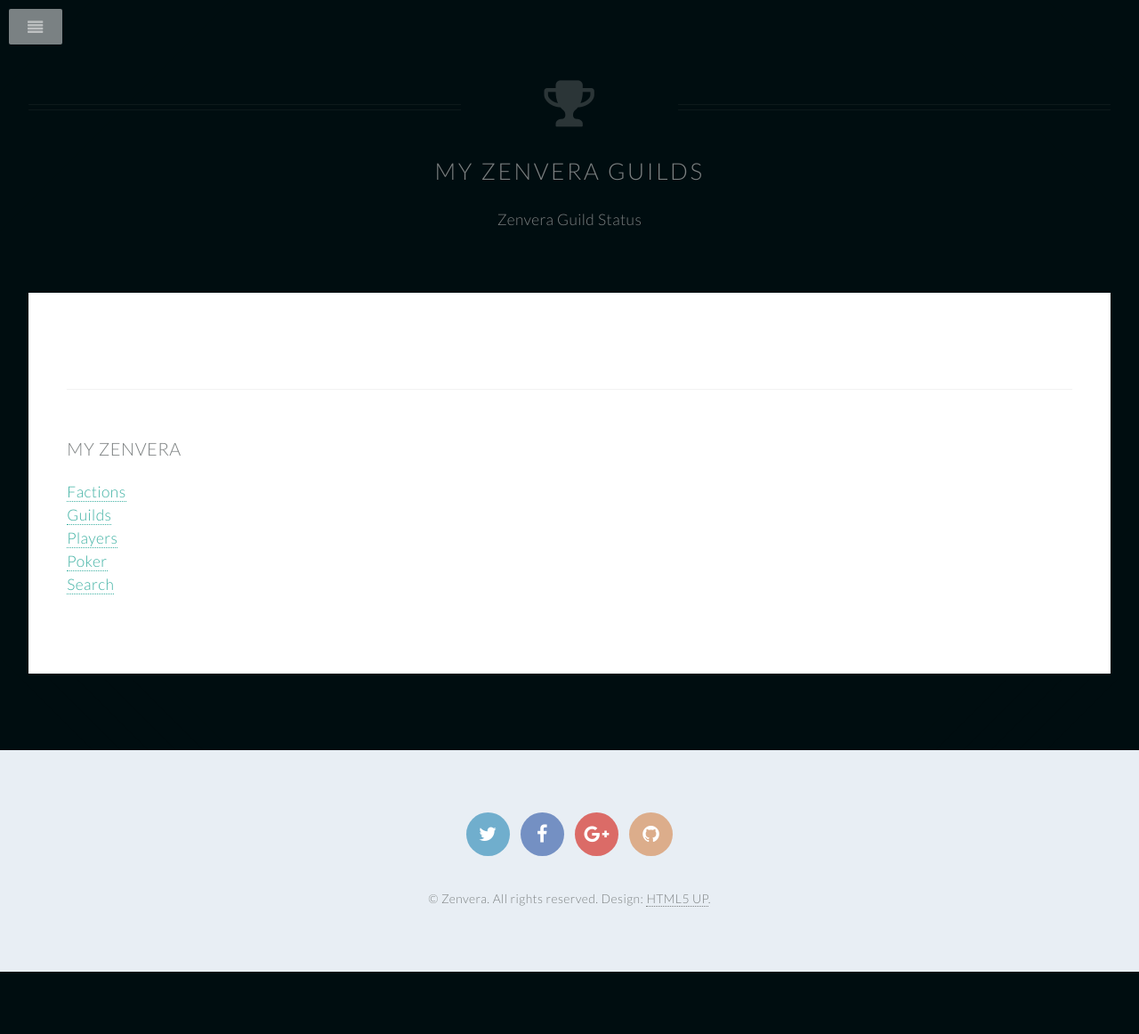
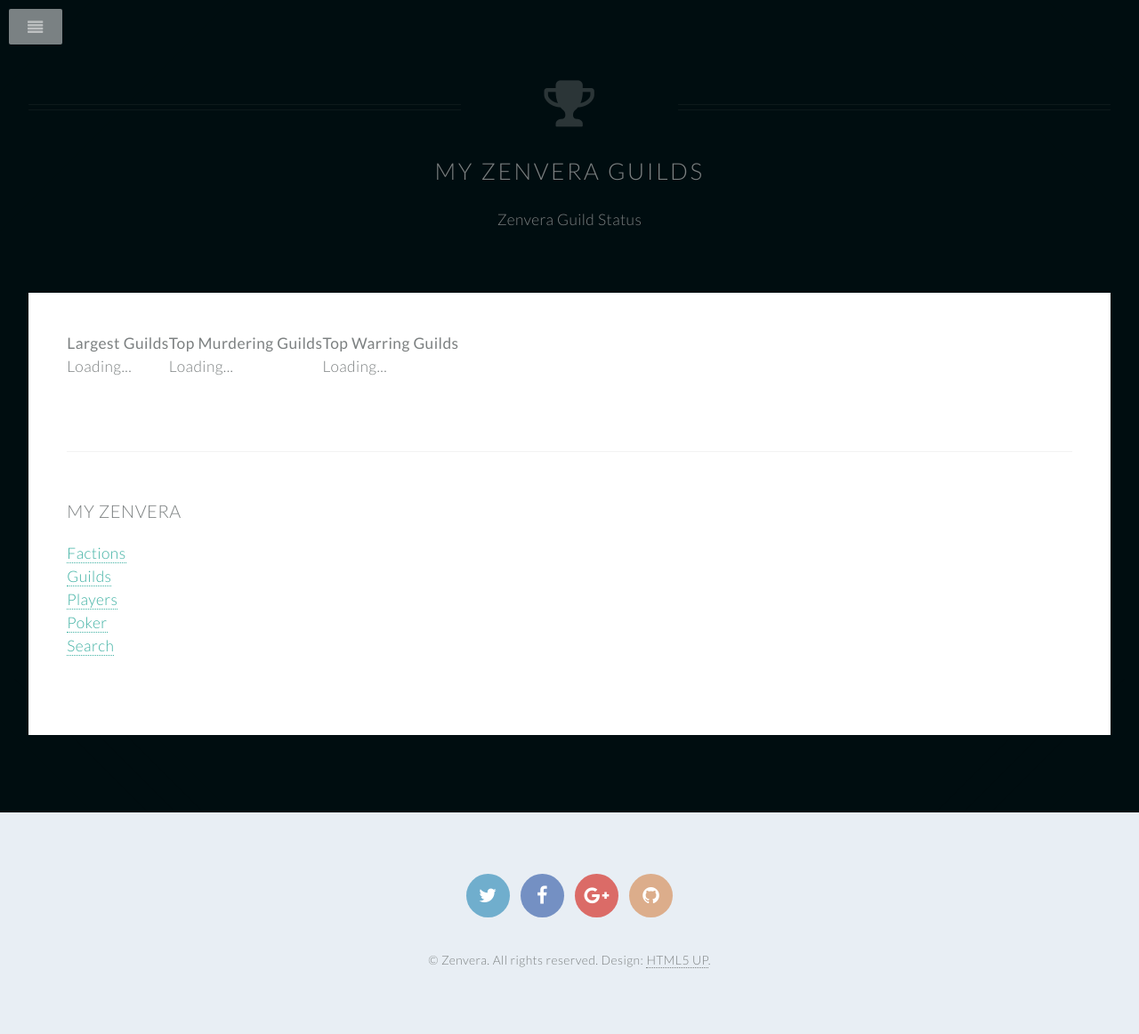
Before and after one commit to greeduomacro/zenvera.github.io, a Jekyll site: the page built from myzv-guilds.md, in a window 1280 px wide. Shown: the whole page at 89% size. Built offline with Jekyll 4.4.1, drawn with Linux system fonts in a browser that asks for light colours; nearby versions of some CDN libraries; before the commit the page ends 1092 px from its top, so only the background shows below that.

Commit message:
cleaning

```diff
--- a/myzv-guilds.md
+++ b/myzv-guilds.md
@@ -6,6 +6,26 @@
 icon: fa-trophy
 ---
 {% raw %}
-<p id="guilds"></p>
-<script>$.get('https://myzv.herokuapp.com/guilds.php', function( data ) { $( '#guilds' ).html( data ); });</script>
+<div style="float: left;">
+<fieldset>
+<legend><strong>Largest Guilds</strong></legend>
+<div id="largest-guilds">Loading...</div>
+</fieldset>
+</div>
+<div style="float: left;">
+<fieldset>
+<legend><strong>Top Murdering Guilds</strong></legend>
+<div id="murdering-guilds">Loading...</div>
+</fieldset>
+</div>
+<div style="float: left;">
+<fieldset>
+<legend><strong>Top Warring Guilds</strong></legend>
+<div id="warring-guilds">Loading...</div>
+</fieldset>
+</div>
+<p style="clear: both;"></p>
+<script>$.get('https://myzv.herokuapp.com/guild-size-rankings.php', function( data ) { $( '#largest-guilds' ).html( data ); });</script>
+<script>$.get('https://myzv.herokuapp.com/guild-murder-rankings.php', function( data ) { $( '#murdering-guilds' ).html( data ); });</script>
+<script>$.get('https://myzv.herokuapp.com/guild-wars-rankings.php', function( data ) { $( '#warring-guilds' ).html( data ); });</script>
 {% endraw %}
```
Also changed, not shown: myzv-factions.md (+2 -2 lines), myzv-players.md (+1 -2 lines), myzv-poker.md (+1 -1 lines), myzv.md (+4 -7 lines).
